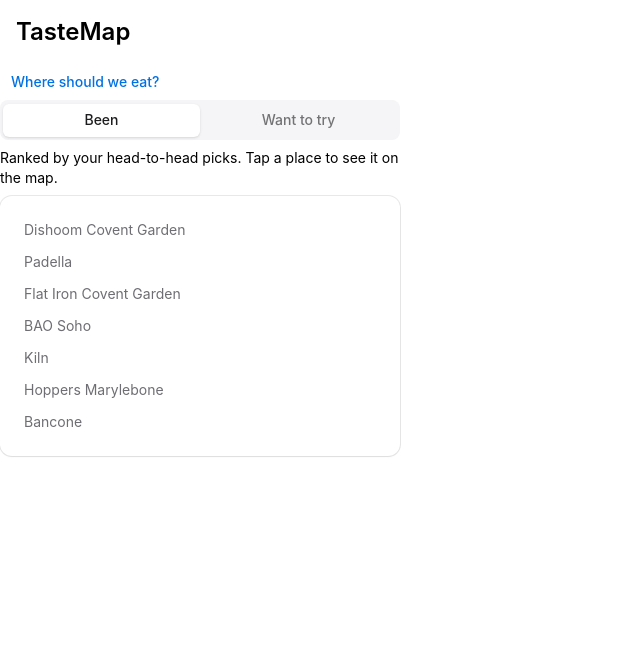
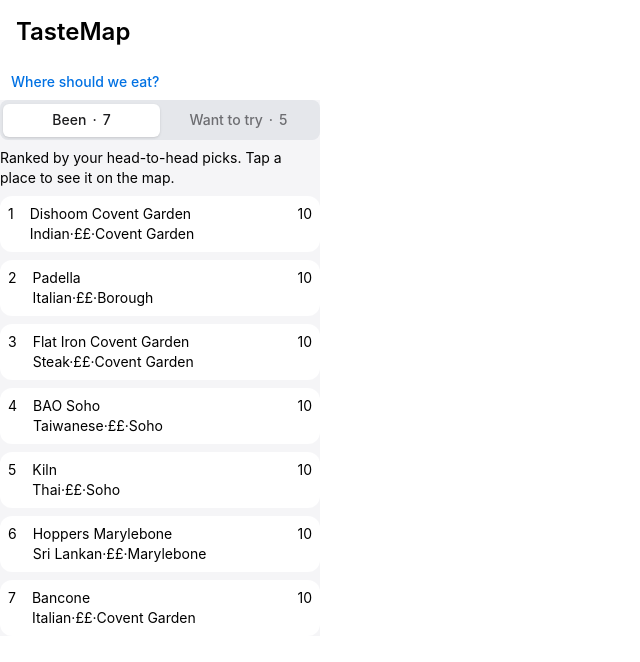
Before and after one commit to Rxunak/tastemap-london, a React (Vite) app in the folder taste-map/: page / in a window 1280 px wide. Shown: the top 662 px of the page, without its empty margins (0-640 px from the left). Built offline with nearby package versions, Linux system fonts and the light colour scheme.

Commit message:
TM-9 add price formatting utility and enhance SegmentedControl with place ranking and details

```diff
--- a/taste-map/src/components/shared/segmented-control.tsx
+++ b/taste-map/src/components/shared/segmented-control.tsx
@@ -9,6 +9,8 @@ import type { PlacesType } from "@/types/place";
 
 import { Tabs, TabsContent, TabsList, TabsTrigger } from "@/components/ui/tabs";
 
+import { priceSymbolFormat } from "@/lib/utils";
+
 type PlaceTabsProps = {
   placesInfo: PlacesType[];
 };
@@ -19,10 +21,16 @@ export function SegmentedControl({ placesInfo }: PlaceTabsProps) {
 
   console.log(beenStatus);
   return (
-    <Tabs defaultValue="been" className="w-100">
-      <TabsList className=" bg-background w-full">
-        <TabsTrigger value="been">Been</TabsTrigger>
-        <TabsTrigger value="want">Want to try</TabsTrigger>
+    <Tabs defaultValue="been" className="w-80 bg-background">
+      <TabsList className=" bg-gray-200 w-full">
+        <TabsTrigger value="been">
+          Been <span>&#183;</span>
+          {beenStatus.length}
+        </TabsTrigger>
+        <TabsTrigger value="want">
+          Want to try <span>&#183;</span>
+          {wantStatus.length}
+        </TabsTrigger>
       </TabsList>
       <TabsContent value="been">
         <h1>
@@ -33,13 +41,31 @@ export function SegmentedControl({ placesInfo }: PlaceTabsProps) {
         <h1>Newest first. Mark on as been to rank it.</h1>
       </TabsContent>
       <TabsContent value="been">
-        <Card>
-          <CardContent className="text-sm text-muted-foreground">
-            {beenStatus.map((item) => (
-              <div key={item.id}>{item.name}</div>
-            ))}
-          </CardContent>
-        </Card>
+        <div className="flex gap-2 flex-col">
+          {beenStatus.map((item) => (
+            <div
+              key={item.id}
+              className="flex justify-between bg-white rounded-xl p-2"
+            >
+              <div className="flex gap-4">
+                <div>{item.rank}</div>
+                <div>
+                  <h1>{item.name}</h1>
+                  <div>
+                    {item.cuisine}
+                    <span>&#183;</span>
+
+                    {priceSymbolFormat(item.price)}
+                    <span>&#183;</span>
+                    {item.area}
+                  </div>
+                </div>
+              </div>
+
+              <div>10</div>
+            </div>
+          ))}
+        </div>
       </TabsContent>
       <TabsContent value="want">
         <Card>
--- a/taste-map/src/lib/utils.ts
+++ b/taste-map/src/lib/utils.ts
@@ -1 +1,12 @@
-export { cn } from "cn"
+import type { PriceTier } from "@/types/place";
+
+export { cn } from "cn";
+
+const PRICE_SYMBOLS: Record<PriceTier, string> = {
+  1: "£",
+  2: "££",
+  3: "£££",
+  4: "££££",
+};
+
+export const priceSymbolFormat = (price: PriceTier) => PRICE_SYMBOLS[price];
--- a/taste-map/src/types/place.ts
+++ b/taste-map/src/types/place.ts
@@ -1,15 +1,18 @@
 export type PlaceStatus = "been" | "want";
+
+export type PriceTier = 1 | 2 | 3 | 4;
 
 export type PlacesType = {
   id: string;
   name: string;
   cuisine: string;
   area: string;
-  price: 1 | 2 | 3 | 4;
+  price: PriceTier;
   status: PlaceStatus;
   lat: number;
   lng: number;
   tags: string[];
   note: string;
   addedAt: string;
+  rank: number | null;
 };
```
